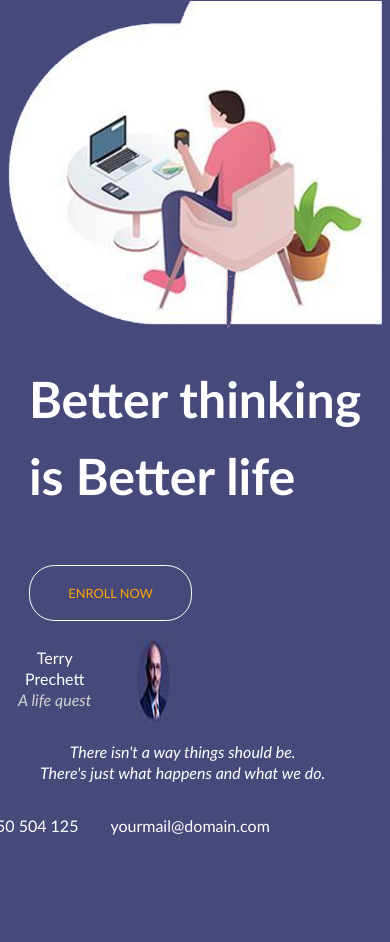
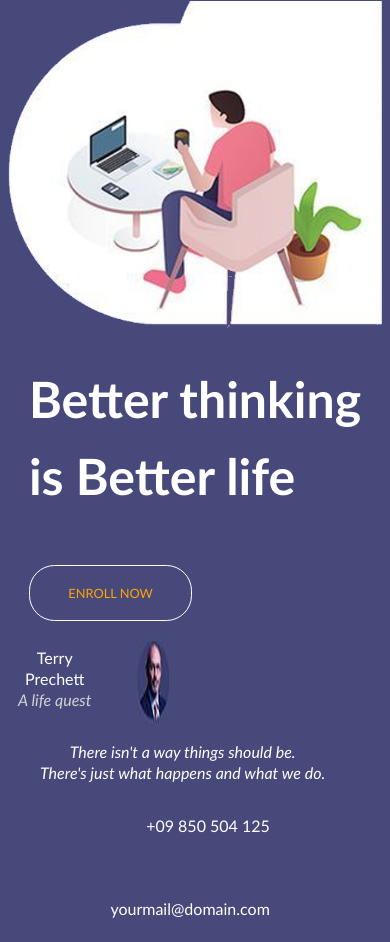
Before and after one commit to QuincyJ1/3---design-practice, a website: page index.html in a window 390 px wide. Shown: the part 550-1492 px from the top of the page. Before the commit the page ends 1409 px from the top, so only its background shows below. Drawn offline with Linux system fonts and the light colour scheme.

Commit message:
responsive update

```diff
--- a/css/main.css
+++ b/css/main.css
@@ -131,10 +131,8 @@ a {
     width: 100%;
     object-fit: contain;
   }
-  .main-footer {
+  .main-footer,
+  .contact-info,
+  .num-email {
     flex-wrap: wrap;
   }
-  .contact-info {
-    flex-wrap: wrap;
-  }
-}
```
